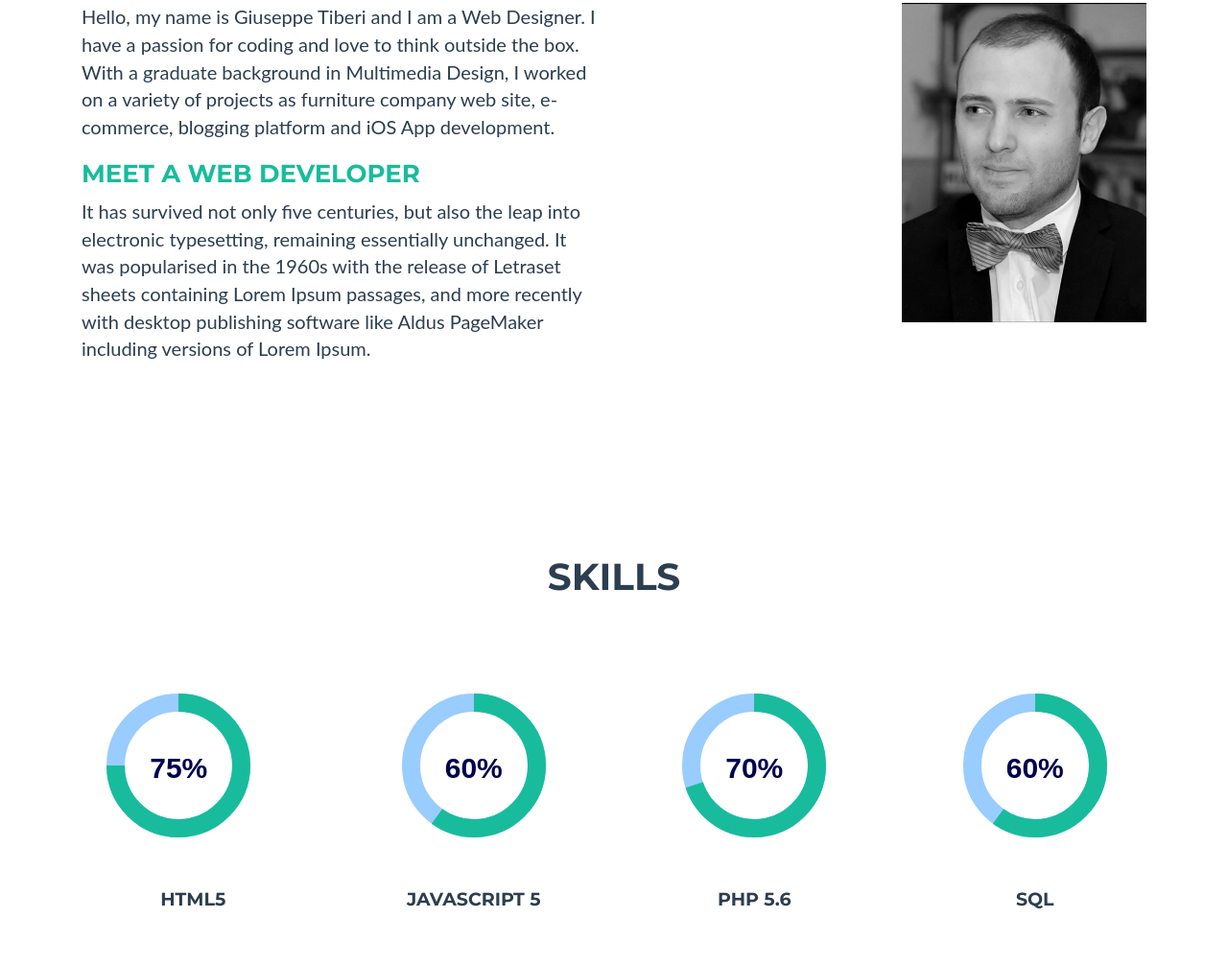
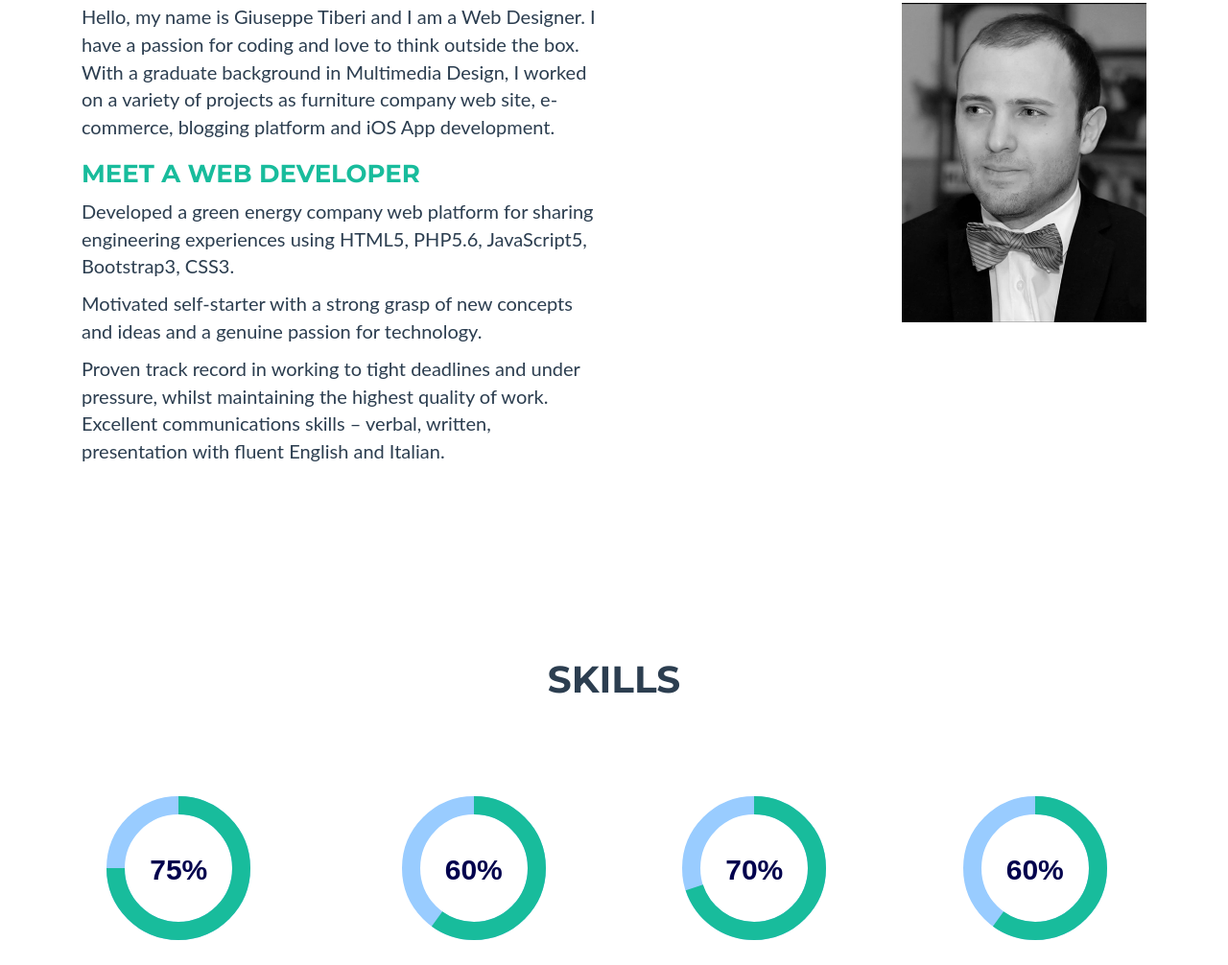
Before and after one commit to GiuseppeJoeT/giuseppeTiberi.github.io, a plain HTML site: page index.html in a window 1280 px wide. Shown: the part 1131-2137 px from the top of the page at 96% size. Drawn offline with nearby package versions, Linux system fonts and the light colour scheme.

Commit message:
Updated contents

```diff
--- a/index.html
+++ b/index.html
@@ -135,7 +135,11 @@ I have a passion for coding and love to think outside the box. With a graduate b
 
 						<h3>Meet a Web Developer</h3>
 
-                    	<p>It has survived not only five centuries, but also the leap into electronic typesetting, remaining essentially unchanged. It was popularised in the 1960s with the release of Letraset sheets containing Lorem Ipsum passages, and more recently with desktop publishing software like Aldus PageMaker including versions of Lorem Ipsum.</p>
+                    	<p>Developed a green energy company web platform for sharing  engineering experiences using HTML5, PHP5.6, JavaScript5, Bootstrap3, CSS3. </p>
+
+<p>Motivated self-starter with a strong grasp of new concepts and ideas and a genuine passion for technology.</p>
+<p>Proven track record in working to tight deadlines and under pressure, whilst maintaining the highest quality of work.
+Excellent communications skills – verbal, written, presentation with fluent English and Italian. </p>
                 	</div>
                 	<div class="col-lg-3"></div>
                		 <div class="col-lg-3">
```
